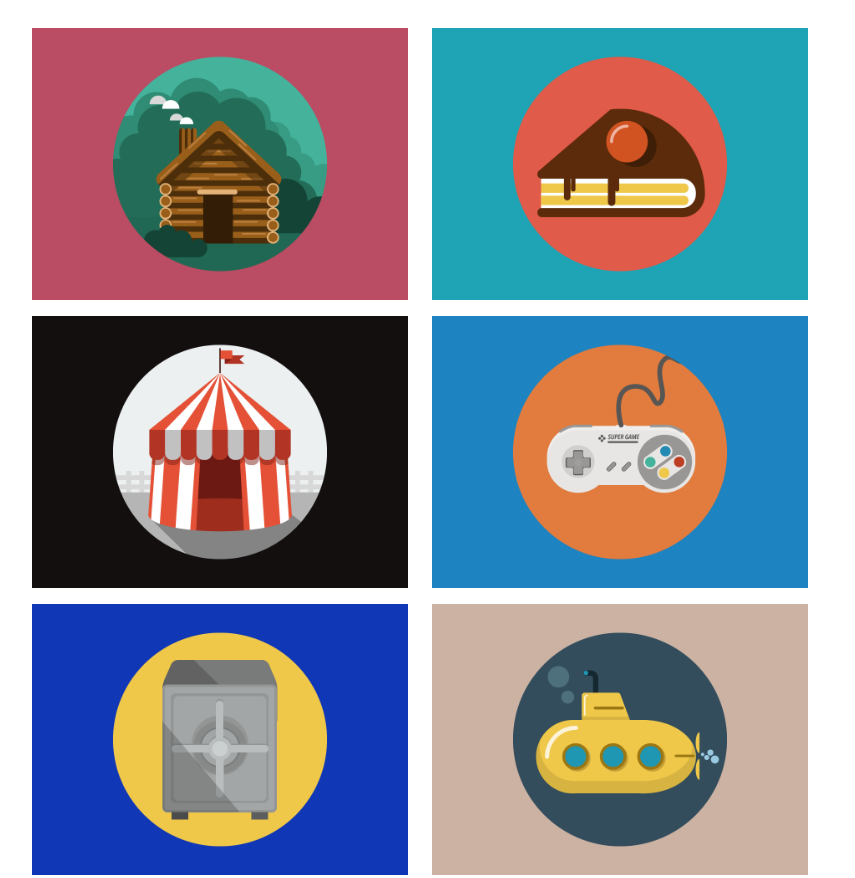
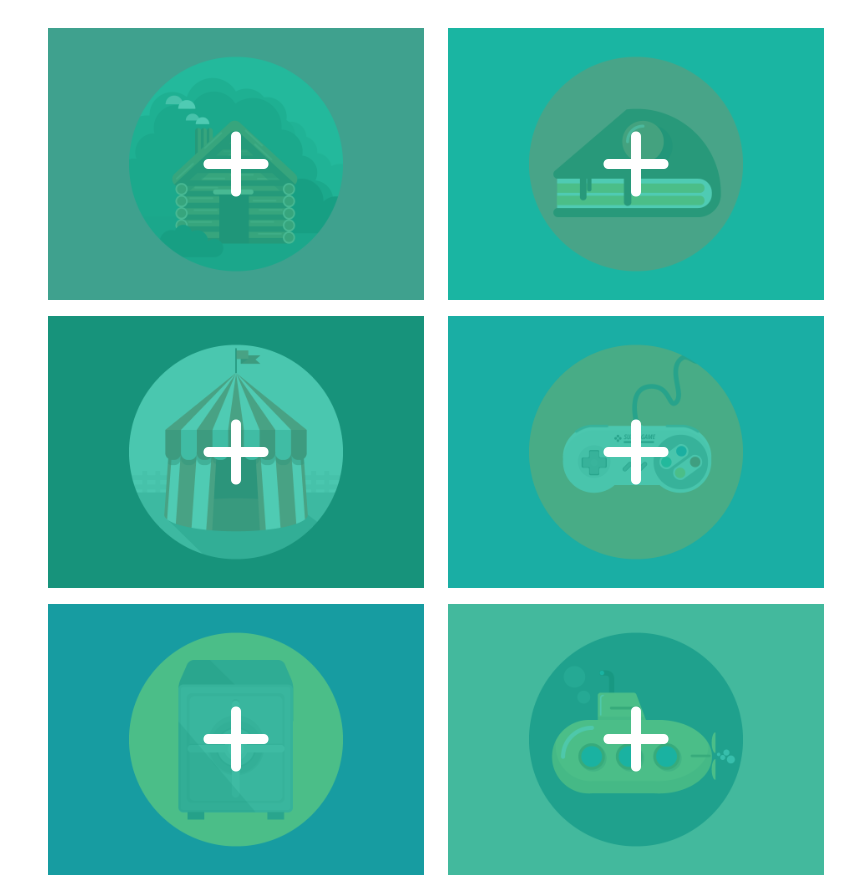
Before and after one commit to PeppeTll/Freelancer, a plain HTML site: page index.html in a window 1280 px wide. Shown: the part 520-1398 px from the top of the page, without its empty margins (208-1063 px from the left). Drawn offline with nearby package versions, Linux system fonts and the light colour scheme.

Commit message:
added overlay

```diff
--- a/css/style.css
+++ b/css/style.css
@@ -27,7 +27,9 @@
 }
 
 .ms_card_wrapper {
-    width: 400px
+    position:relative;
+    width: 400px;
+    overflow: hidden;
 }
 
 .img_card {
@@ -38,18 +40,43 @@
     column-count: 1;
 }
 
-@media screen and (min-width: 768px) {
+@media all and (min-width: 768px) {
     .ms_col-count-md-2 {
         column-count: 2;
     }
 }
 
+
+
 .nav-link:hover {
     color: white !important;
 }
 
+.overlay {
+    position: absolute;
+    background: rgba(26, 188, 156, 0.766);
+    bottom: 0;
+    top: 0;
+    width: 94%;
+    height: 100%;
+    transition: .5s ease;
+    opacity:1;
+    z-index: 1;
+}
 
+@media all and (max-width: 475px) {
+    .overlay {
+        width: 93%;
+    }
+}
 
+.ms_fs-big {
+    font-size: 80px;
+}
+
+.ms_card_wrapper:hover .overlay {
+    opacity: 0;
+}
 
 .debug [class*="col"] {
     border: 1px solid ;
--- a/index.html
+++ b/index.html
@@ -83,24 +83,42 @@
                         <i class="fas fa-star star_size"></i>
                         <div class="ms_border_black"></div>
                     </div>
-                    <div class="row row-cols-1 justify-content-sm-center row-cols-md-2 row-cols-lg-3 px-5 gy-3">
+                    <div class="row row-cols-1 ms-1 justify-content-sm-center row-cols-md-2 row-cols-lg-3 px-4 gy-3">
                         <div class="col ms_card_wrapper">
                             <img class="img_card" src="img/cabin.png" alt="">
+                            <div class="overlay d-flex justify-content-center align-items-center ms_fs-big">
+                                <i class="fa-solid fa-plus text-white"></i>
+                            </div>
                         </div>
                         <div class="col ms_card_wrapper">
                             <img class="img_card" src="img/cake.png" alt="">
+                            <div class="overlay d-flex justify-content-center align-items-center ms_fs-big">
+                                <i class="fa-solid fa-plus text-white"></i>
+                            </div>
                         </div>
                         <div class="col ms_card_wrapper">
                             <img class="img_card" src="img/circus.png" alt="">
+                            <div class="overlay d-flex justify-content-center align-items-center ms_fs-big">
+                                <i class="fa-solid fa-plus text-white"></i>
+                            </div>
                         </div>
                         <div class="col ms_card_wrapper">
                             <img class="img_card" src="img/game.png" alt="">
+                            <div class="overlay d-flex justify-content-center align-items-center ms_fs-big">
+                                <i class="fa-solid fa-plus text-white"></i>
+                            </div>
                         </div>
                         <div class="col ms_card_wrapper">
                             <img class="img_card" src="img/safe.png" alt="">
+                            <div class="overlay d-flex justify-content-center align-items-center ms_fs-big">
+                                <i class="fa-solid fa-plus text-white"></i>
+                            </div>
                         </div>
                         <div class="col ms_card_wrapper">
                             <img class="img_card" src="img/submarine.png" alt="">
+                            <div class="overlay d-flex justify-content-center align-items-center ms_fs-big">
+                                <i class="fa-solid fa-plus text-white"></i>
+                            </div>
                         </div>
                     </div>
                 </div>
```
